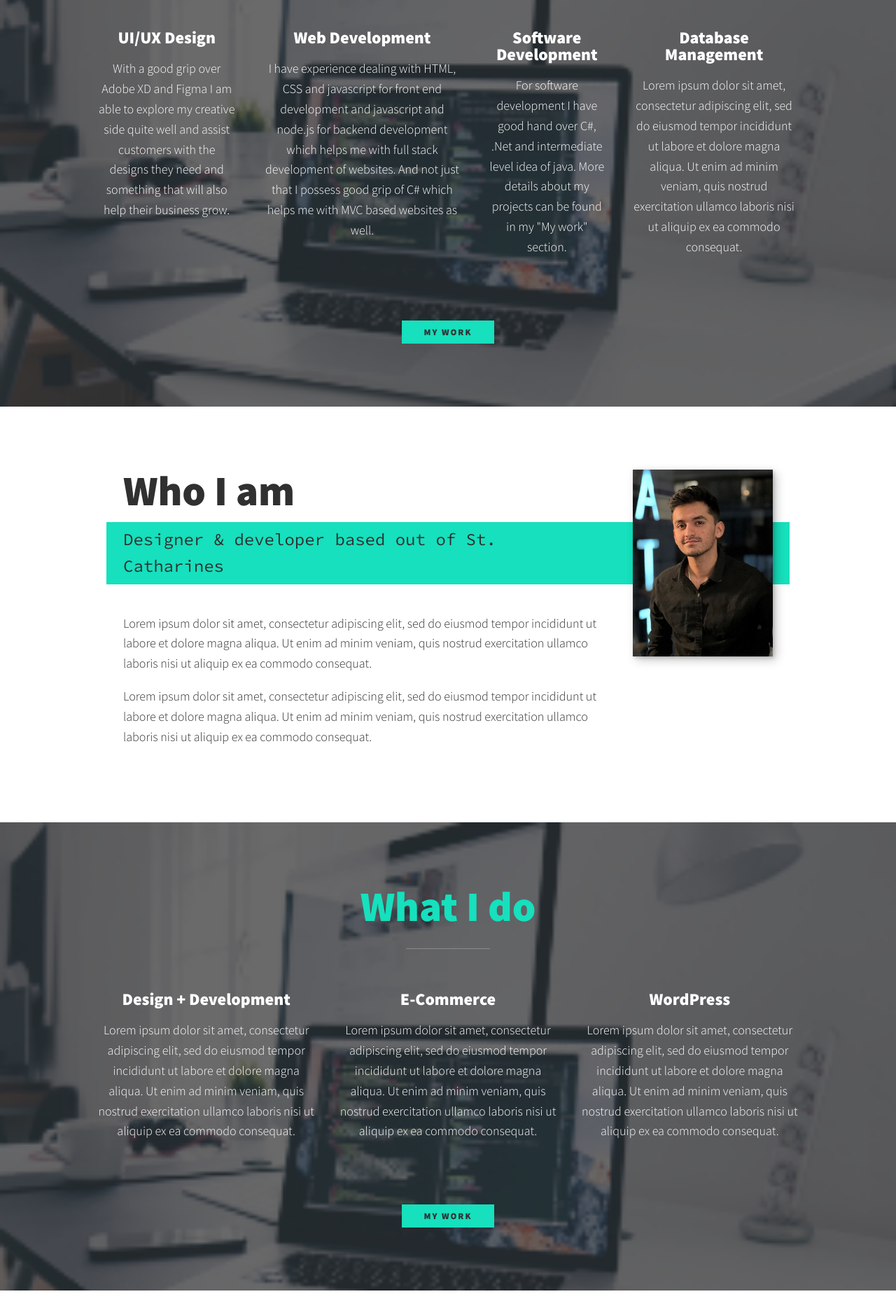
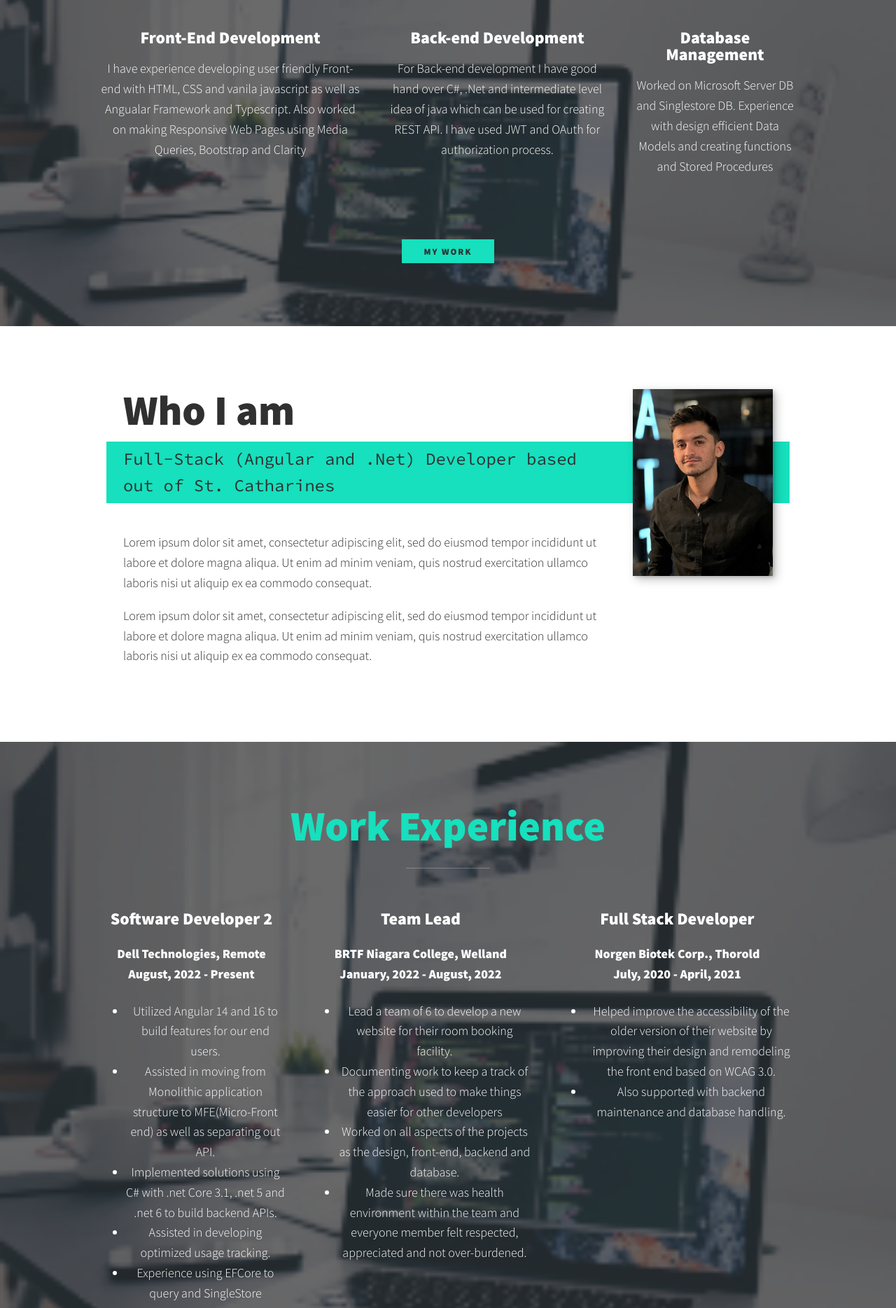
Before and after one commit to mehtatapan/Portfolio-Website, a plain HTML site: page index.html in a window 1280 px wide. Shown: the part 748-2617 px from the top of the page at 70% size. Drawn offline with nearby package versions, Linux system fonts and the light colour scheme.

Commit message:
Updating work experience

```diff
--- a/index.html
+++ b/index.html
@@ -43,26 +43,21 @@
 
         <!-- My services -->
         <section class="my-services" id="services">
-            <h2 class="section__title section__title--services">What I do</h2>
+            <h2 class="section__title section__title--services">Experience with</h2>
             <div class="services">
                 <div class="service">
-                    <h3>UI/UX Design</h3>
-                    <p>With a good grip over Adobe XD and Figma I am able to explore my creative side quite well and assist customers with the designs they need and something that will also help their business grow.</p>
+                    <h3>Front-End Development</h3>
+                    <p>I have experience developing user friendly Front-end with HTML, CSS and vanila javascript as well as Angualar Framework and Typescript. Also worked on making Responsive Web Pages using Media Queries, Bootstrap and Clarity</p>
                 </div> <!-- / service -->
 
                 <div class="service">
-                    <h3>Web Development</h3>
-                    <p>I have experience dealing with HTML, CSS and javascript for front end development and javascript and node.js for backend development which helps me with full stack development of websites. And not just that I possess good grip of C# which helps me with MVC based websites as well.</p>
-                </div> <!-- / service -->
-
-                <div class="service">
-                    <h3>Software Development</h3>
-                    <p>For software development I have good hand over C#, .Net and intermediate level idea of java. More details about my projects can be found in my "My work" section.</p>
+                    <h3>Back-end Development</h3>
+                    <p>For Back-end development I have good hand over C#, .Net and intermediate level idea of java which can be used for creating REST API. I have used JWT and OAuth for authorization process.</p>
                 </div> <!-- / service -->
 
                 <div class="service">
                     <h3>Database Management</h3>
-                    <p>Lorem ipsum dolor sit amet, consectetur adipiscing elit, sed do eiusmod tempor incididunt ut labore et dolore magna aliqua. Ut enim ad minim veniam, quis nostrud exercitation ullamco laboris nisi ut aliquip ex ea commodo consequat.</p>
+                    <p>Worked on Microsoft Server DB and Singlestore DB. Experience with design efficient Data Models and creating functions and Stored Procedures </p>
                 </div> <!-- / service -->
             </div> <!-- / services -->
 
@@ -73,7 +68,7 @@
         <!-- About me -->
         <section class="about-me" id="about">
            <h2 class="section__title section__title--about">Who I am</h2>
-           <p class="section__subtitle section__subtitle--about">Designer & developer based out of St. Catharines</p>
+           <p class="section__subtitle section__subtitle--about">Full-Stack (Angular and .Net) Developer based out of St. Catharines</p>
 
 
            <img src="img/who-am-i.jpg" alt="Jane leaning against a bus" class="about-me__img">
@@ -88,21 +83,38 @@
 
         <!-- My services -->
         <section class="my-services" id="services">
-            <h2 class="section__title section__title--services">What I do</h2>
+            <h2 class="section__title section__title--services">Work Experience</h2>
             <div class="services">
                 <div class="service">
-                    <h3>Design + Development</h3>
-                    <p>Lorem ipsum dolor sit amet, consectetur adipiscing elit, sed do eiusmod tempor incididunt ut labore et dolore magna aliqua. Ut enim ad minim veniam, quis nostrud exercitation ullamco laboris nisi ut aliquip ex ea commodo consequat.</p>
+                    <h3>Software Developer 2</h3>
+                    <h4>Dell Technologies, Remote</br>August, 2022 - Present</h4>
+                    <ul>
+                        <li>Utilized Angular 14 and 16 to build features for our end users.</li>
+                        <li>Assisted in moving from Monolithic application structure to MFE(Micro-Front end) as well as separating out API.</li>
+                        <li>Implemented solutions using C# with .net Core 3.1, .net 5 and .net 6 to build backend APIs.</li>
+                        <li>Assisted in developing optimized usage tracking.</li>
+                        <li>Experience using EFCore to query and SingleStore databases</li>
+                    </ul>
                 </div> <!-- / service -->
 
                 <div class="service">
-                    <h3>E-Commerce</h3>
-                    <p>Lorem ipsum dolor sit amet, consectetur adipiscing elit, sed do eiusmod tempor incididunt ut labore et dolore magna aliqua. Ut enim ad minim veniam, quis nostrud exercitation ullamco laboris nisi ut aliquip ex ea commodo consequat.</p>
+                    <h3>Team Lead</h3>
+                    <h4>BRTF Niagara College, Welland</br>January, 2022 - August, 2022</h4>
+                    <ul>
+                        <li>Lead a team of 6 to develop a new website for their room booking facility.</li>
+                        <li>Documenting work to keep a track of the approach used to make things easier for other developers</li>
+                        <li>Worked on all aspects of the projects as the design, front-end, backend and database.</li>
+                        <li>Made sure there was health environment within the team and everyone member felt respected, appreciated and not over-burdened.</li>
+                    </ul>
                 </div> <!-- / service -->
 
                 <div class="service">
-                    <h3>WordPress</h3>
-                    <p>Lorem ipsum dolor sit amet, consectetur adipiscing elit, sed do eiusmod tempor incididunt ut labore et dolore magna aliqua. Ut enim ad minim veniam, quis nostrud exercitation ullamco laboris nisi ut aliquip ex ea commodo consequat.</p>
+                    <h3>Full Stack Developer</h3>
+                    <h4>Norgen Biotek Corp., Thorold</br>July, 2020 - April, 2021</h4>
+                    <ul>
+                        <li>Helped improve the accessibility of the older version of their website by improving their design and remodeling the front end based on WCAG 3.0.</li>
+                        <li>Also supported with backend maintenance and database handling.</li>
+                    </ul>
                 </div> <!-- / service -->
             </div> <!-- / services -->
 
@@ -194,8 +206,8 @@
                     </a>
                 </li>
                 <li class="social-list__item">
-                    <a class="social-list__link" href="http://dribbble.com">
-                        <i class="fab fa-dribbble"></i>
+                    <a class="social-list__link" href="https://www.instagram.com/mr._gutsy/" target="_blank" rel="noopener noreferrer">
+                        <i class="fab fa-instagram"></i>
                     </a>
                 </li>
                 <li class="social-list__item">
@@ -204,12 +216,12 @@
                     </a>
                 </li>
                 <li class="social-list__item">
-                    <a class="social-list__link" href="https://github.com/mehtatapan">
+                    <a class="social-list__link" href="https://github.com/mehtatapan" target="_blank" rel="noopener noreferrer">
                         <i class="fab fa-github"></i>
                     </a>
                 </li>
                 <li class="social-list__item">
-                    <a class="social-list__link" href="https://www.linkedin.com/in/tapan-mehta-231359168/">
+                    <a class="social-list__link" href="https://www.linkedin.com/in/tapan-mehta-231359168/" target="_blank" rel="noopener noreferrer">
                         <i class=" fab fa-linkedin"></i>
                     </a>
                 </li>
```
